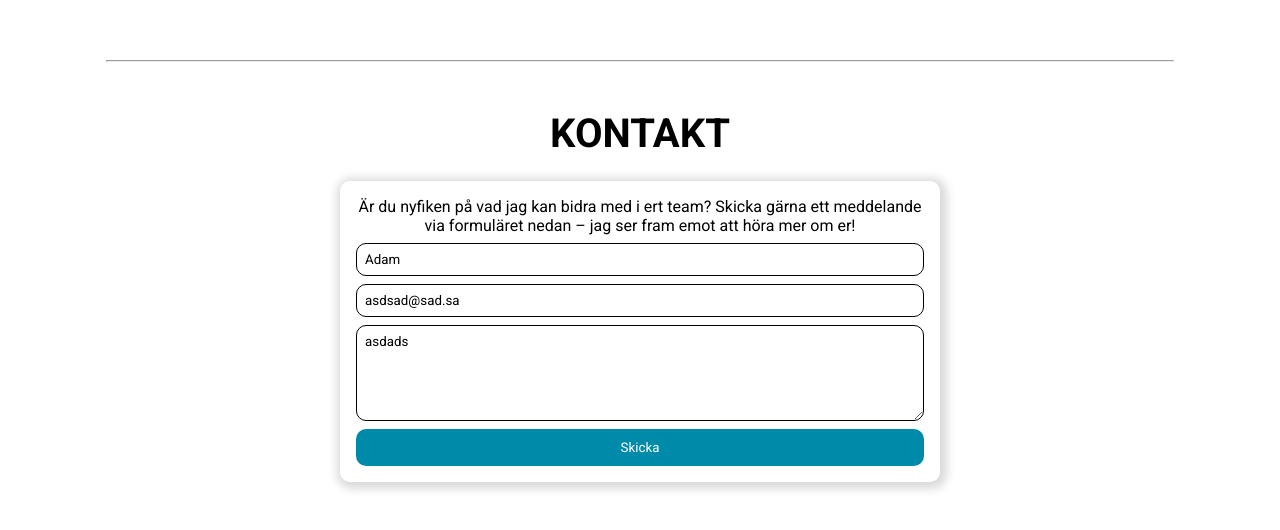
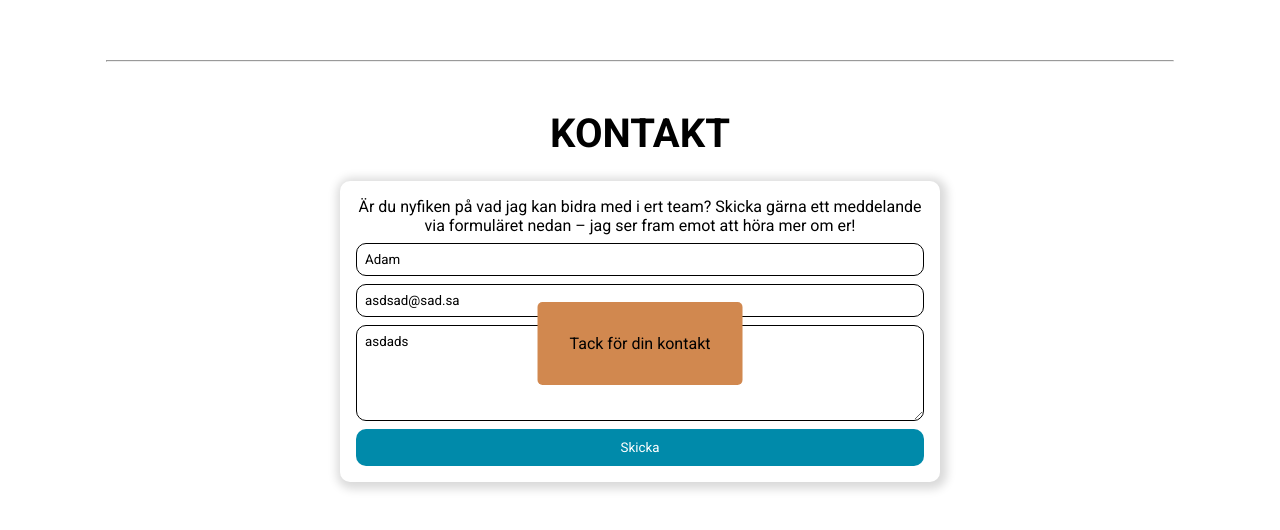
Before and after one commit to lammai442/portfolio, a React (Vite) app in the folder client/: page / in a window 1280 px wide. Shown: the part 4058-4588 px from the top of the page. Built offline with nearby package versions, Linux system fonts and the light colour scheme; grey boxes are pictures that could not be loaded.

Commit message:
Working on sent msg

```diff
--- a/client/src/components/Contact/Contact.css
+++ b/client/src/components/Contact/Contact.css
@@ -3,6 +3,7 @@
 	background-color: white;
 	border-radius: 0.625rem;
 	box-shadow: 2px 2px 10px 5px rgba(0, 0, 0, 0.15);
+	position: relative;
 }
 
 .contact__box {
@@ -48,3 +49,17 @@
 .contact__btn {
 	cursor: pointer;
 }
+
+.sent-msg__box {
+	position: absolute;
+	padding: 2rem;
+	border-radius: 5px;
+	top: 40%;
+	left: 50%;
+	transform: translateX(-50%);
+	z-index: 999;
+	background-color: var(--accent-bg-color);
+}
+
+.sent-msg__text {
+}
--- a/client/src/components/Contact/Contact.jsx
+++ b/client/src/components/Contact/Contact.jsx
@@ -64,6 +64,9 @@ function Contact() {
 					Skicka
 				</button>
 			</label>
+			<div className='sent-msg__box'>
+				<p className='sent-msg__text'>Tack för din kontakt</p>
+			</div>
 			{sentMsg && (
 				<p className='contact__sent-msg'>Tack för din kontakt</p>
 			)}
```
